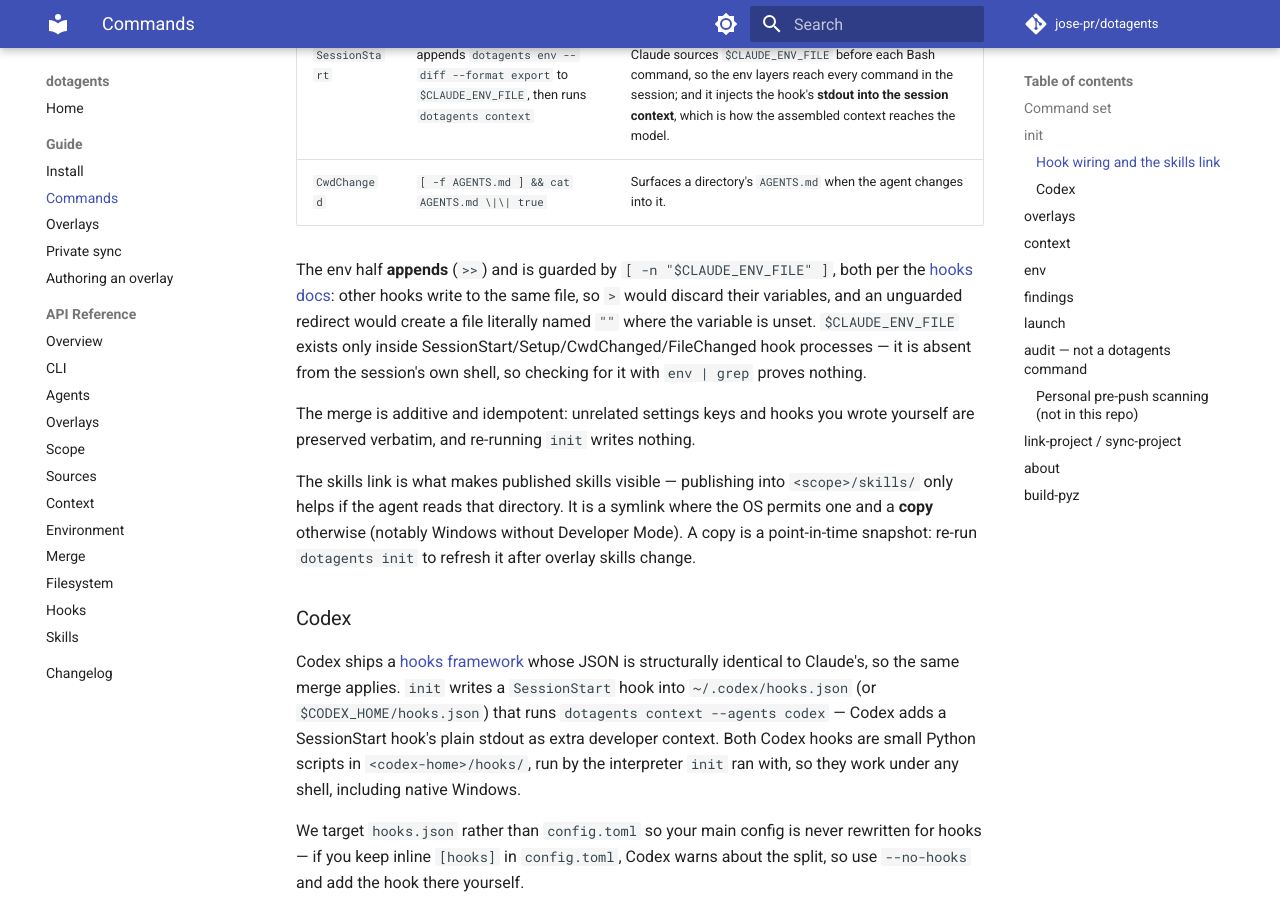
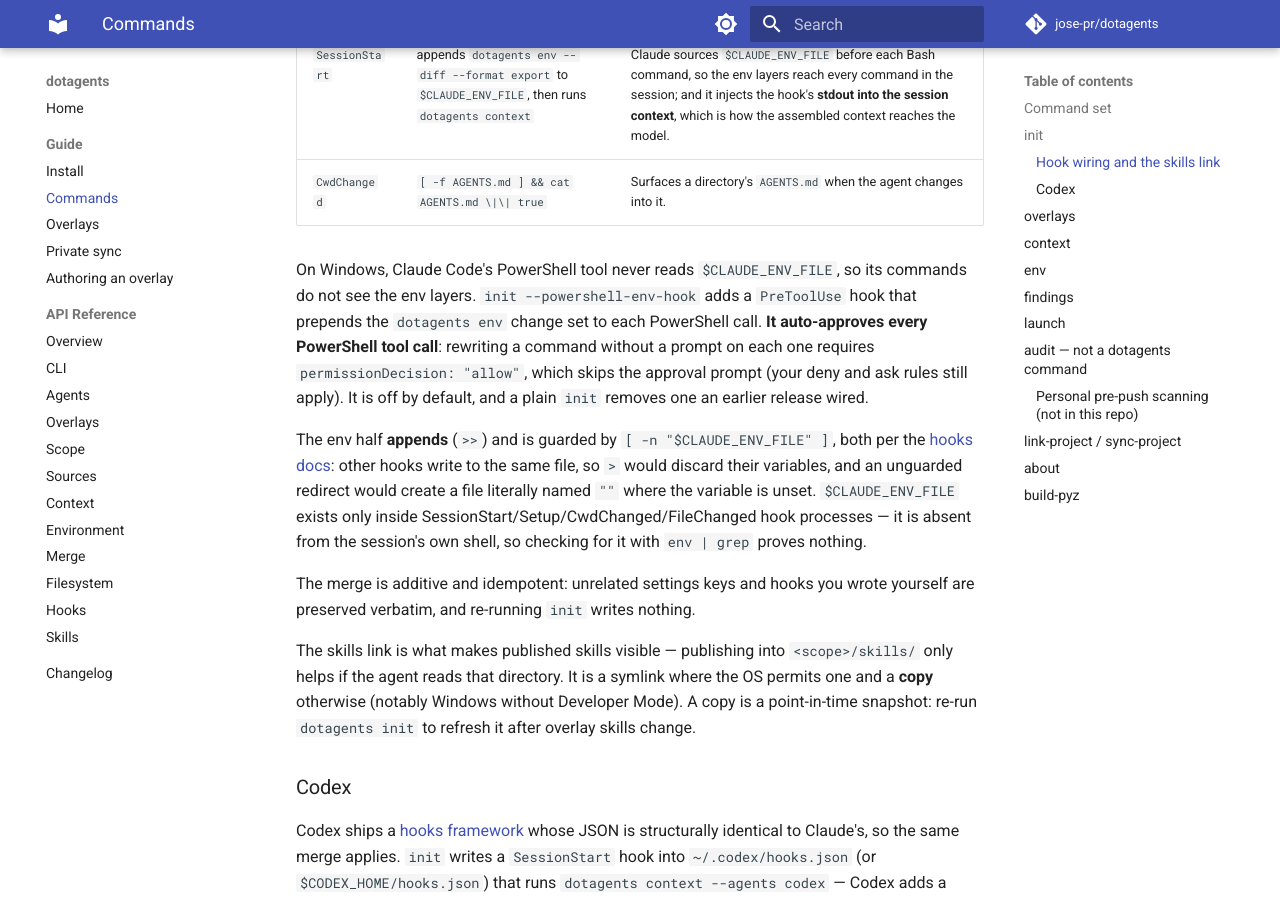
Before and after one commit to jose-pr/dotagents, an MkDocs documentation site: the page built from docs/guide/commands.md, in a window 1280 px wide and 900 px high, scrolled down 1708 px. Built offline with MkDocs 1.6.1 and Material for MkDocs 9.7.7, drawn with Linux system fonts in a browser that asks for light colours; comment, search, counter and statistics services are not loaded.

Commit message:
docs: the opt-in PowerShell env loader and what it approves

```diff
--- a/docs/guide/commands.md
+++ b/docs/guide/commands.md
@@ -60,6 +60,14 @@
 | --- | --- | --- |
 | `SessionStart` | appends `dotagents env --diff --format export` to `$CLAUDE_ENV_FILE`, then runs `dotagents context` | Claude sources `$CLAUDE_ENV_FILE` before each Bash command, so the env layers reach every command in the session; and it injects the hook's **stdout into the session context**, which is how the assembled context reaches the model. |
 | `CwdChanged` | `[ -f AGENTS.md ] && cat AGENTS.md \|\| true` | Surfaces a directory's `AGENTS.md` when the agent changes into it. |
+
+On Windows, Claude Code's PowerShell tool never reads `$CLAUDE_ENV_FILE`, so its
+commands do not see the env layers. `init --powershell-env-hook` adds a `PreToolUse`
+hook that prepends the `dotagents env` change set to each PowerShell call. **It
+auto-approves every PowerShell tool call**: rewriting a command without a prompt on
+each one requires `permissionDecision: "allow"`, which skips the approval prompt
+(your deny and ask rules still apply). It is off by default, and a plain `init`
+removes one an earlier release wired.
 
 The env half **appends** (`>>`) and is guarded by `[ -n "$CLAUDE_ENV_FILE" ]`, both
 per the [hooks docs](https://code.claude.com/docs/en/hooks#persist-environment-variables):
```
Also changed, not shown: CHANGELOG.md (+5 -0 lines), src/dotagents/AGENTS.md (+4 -1 lines).
